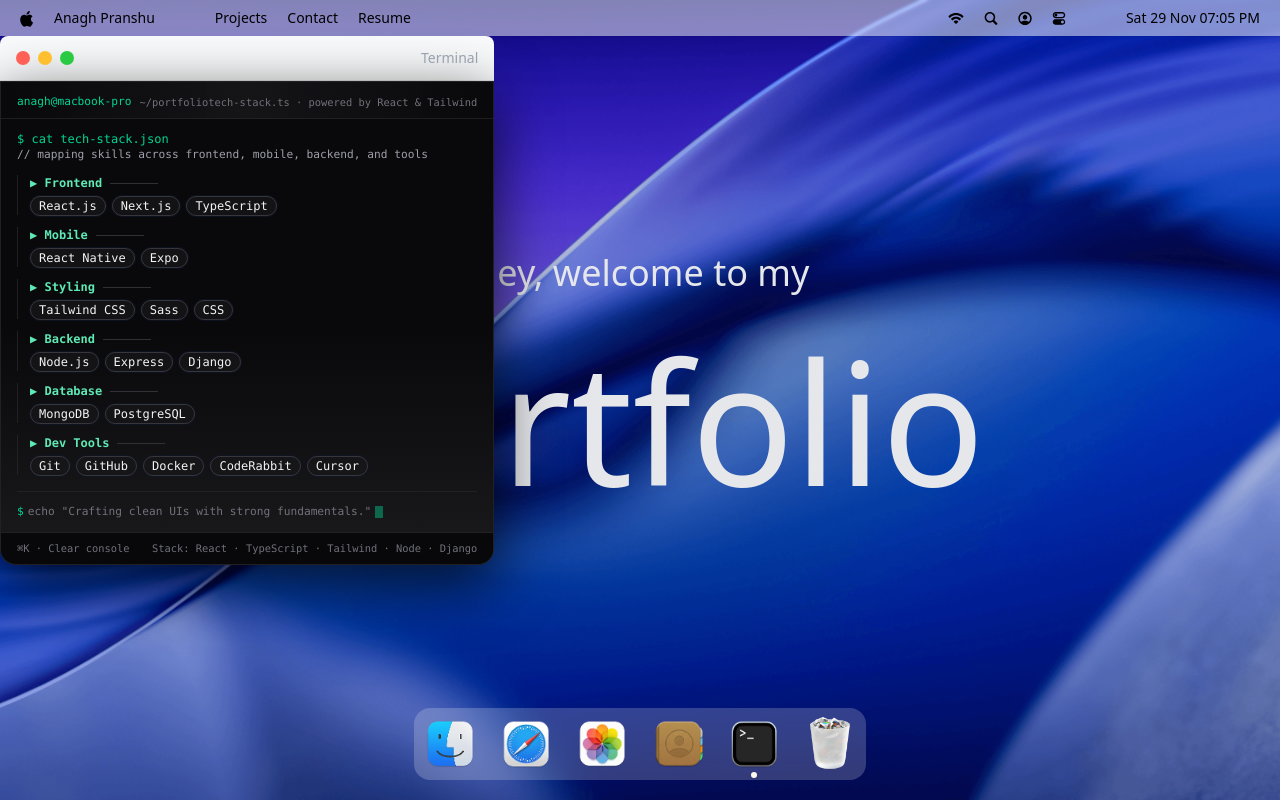
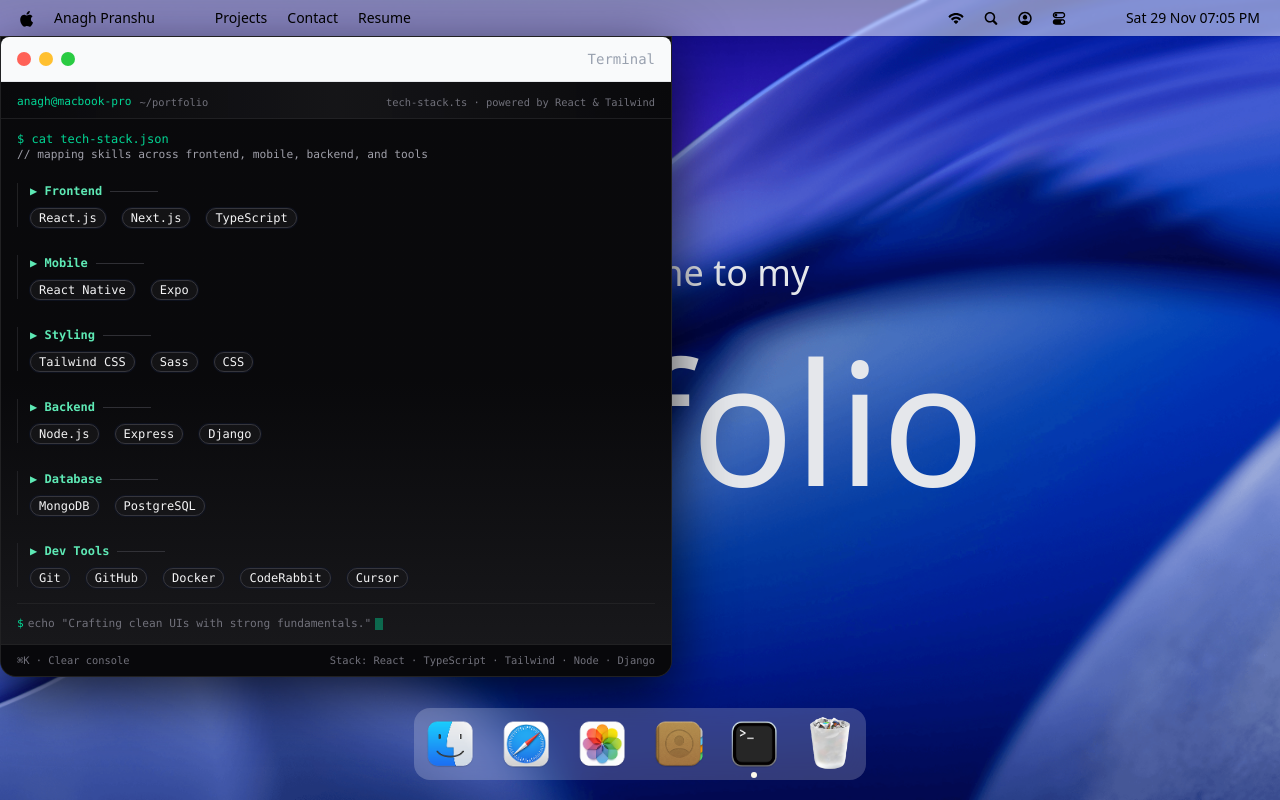
Before and after one commit to bmbhi15/anagh-portfolio, a Next.js app: page / in a window 1280 px wide. Both pictures are taken after a click on the button 754 px from the left and 743 px from the top of the page. Built offline with nearby package versions, Linux system fonts and the light colour scheme; a web font is replaced by a local one.

Commit message:
fixed terminal

```diff
--- a/app/globals.css
+++ b/app/globals.css
@@ -212,7 +212,7 @@
   } */
 
   #terminal {
-    @apply w-full h-full bg-zinc-950 text-zinc-100
+    @apply w-2xl h-full bg-zinc-950 text-zinc-100
       border border-zinc-800/80 rounded-b-2xl
       shadow-[0_18px_60px_rgba(0,0,0,0.75)]
       overflow-hidden flex flex-col
@@ -263,7 +263,7 @@
         @apply mt-2;
 
         .content {
-          @apply space-y-3 mt-2;
+          @apply space-y-7 mt-5;
 
           > li {
             @apply border-l border-zinc-800/80 pl-3 space-y-1;
@@ -281,7 +281,7 @@
             }
 
             .items {
-              @apply flex flex-wrap gap-1.5;
+              @apply flex flex-wrap gap-4 mt-2;
 
               li span {
                 @apply px-2 py-0.5
--- a/components/windows/Terminal.tsx
+++ b/components/windows/Terminal.tsx
@@ -5,12 +5,12 @@
 import WindowControls from "../ui/WindowControls";
 const Terminal = () => {
   return (
-    <>
+    <div id="terminal">
       <div id="window-header">
         <WindowControls windowId={WindowId.Terminal} />
         <p className="col-center">Terminal</p>
       </div>
-      <section id={WindowId.Terminal}>
+      <section>
         <header className="terminal-header">
           <div className="identity">
             <p>anagh@macbook-pro</p>
@@ -63,7 +63,7 @@
           <p>Stack: React · TypeScript · Tailwind · Node · Django</p>
         </footer>
       </section>
-    </>
+    </div>
   );
 };
 const TerminalWindow = withAppWindow(Terminal, WindowId.Terminal);
```
